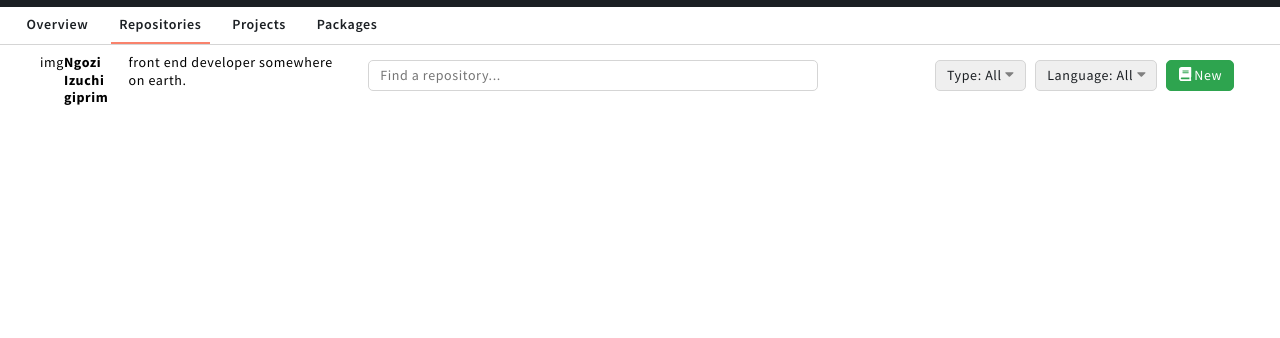
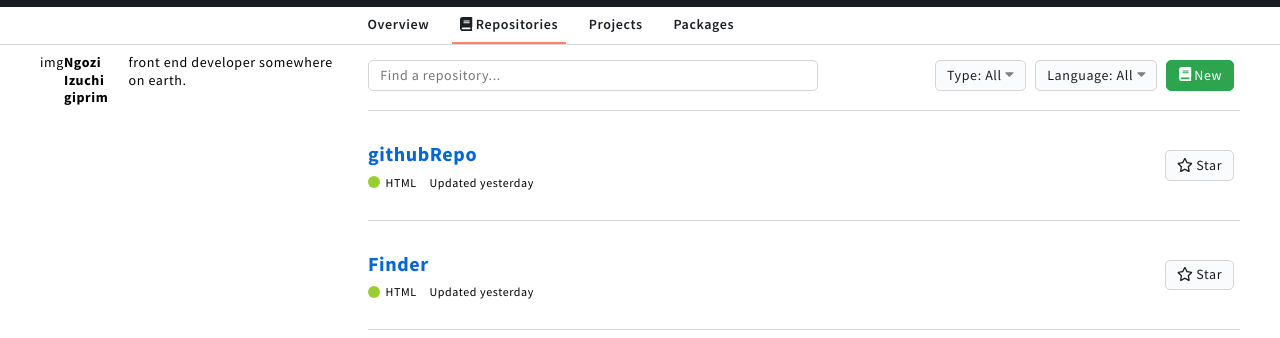
Before and after one commit to giprim/githubRepo, a plain HTML site: page index.html in a window 1280 px wide. Shown: the part 48-386 px from the top of the page. Drawn offline with Linux system fonts and the light colour scheme.

Commit message:
feat: implement repository UI

```diff
--- a/index.html
+++ b/index.html
@@ -82,11 +82,16 @@
 
         <h6 class="role">Software Engineer</h6>
       </div>
+      <div class="desktop"></div>
 
       <div class="tab-links box">
         <ul>
           <li><a href="#">Overview </a></li>
-          <li><a href="#" class="active-tab">Repositories </a></li>
+          <li>
+            <a href="#" class="active-tab"
+              ><i class="fas fa-book"></i> Repositories
+            </a>
+          </li>
           <li><a href="#">Projects </a></li>
           <li><a href="#">Packages </a></li>
         </ul>
@@ -107,8 +112,9 @@
           </div>
         </aside>
         <!-- Repos -->
-        <div>
-          <div class="flex-box">
+        <div class="repositories">
+          <!-- repository search and sort panel -->
+          <div class="flex-box border-bt">
             <div class="flex-grow maxwidth">
               <input
                 class="find-repo-input"
@@ -129,6 +135,41 @@
               </button>
             </div>
           </div>
+
+          <!-- Repository -->
+          <div class="flex-box repo border-bt">
+            <div>
+              <h3>
+                <a href="#"> githubRepo </a>
+              </h3>
+              <div class="flex-box">
+                <span class="color"></span>
+                <span class="lang">HTML</span>
+                <span class="last-update">Updated yesterday</span>
+              </div>
+            </div>
+
+            <button class="star btn-default">
+              <i class="far fa-star"></i> Star
+            </button>
+          </div>
+          <!-- Repository -->
+          <div class="flex-box repo border-bt">
+            <div>
+              <h3>
+                <a href="#"> Finder </a>
+              </h3>
+              <div class="flex-box">
+                <span class="color"></span>
+                <span class="lang">HTML</span>
+                <span class="last-update">Updated yesterday</span>
+              </div>
+            </div>
+
+            <button class="star btn-default">
+              <i class="far fa-star"></i> Star
+            </button>
+          </div>
         </div>
       </main>
     </div>
--- a/style.css
+++ b/style.css
@@ -2,6 +2,8 @@
 
 :root {
   --color-white: #fff;
+  --color-light: #fafbfc;
+  --color-light-2: #f3f3f3;
   --color-gray: #d5d5d5;
   --color-darkest: #1b1f23;
 }
@@ -194,6 +196,12 @@ nav {
   color: var(--color-darkest);
   margin: 0.4rem;
   margin-left: 0;
+  background: var(--color-light);
+  transition: 0.15s ease-out;
+}
+
+.btn-default:hover {
+  background: var(--color-light-2);
 }
 
 .btn-default span,
@@ -209,9 +217,49 @@ nav {
   background: #2ea44f;
 }
 
+.border-bt {
+  padding-bottom: 1rem;
+  border-bottom: 1px var(--color-gray) solid;
+}
+
+.repo {
+  padding: 30px 0;
+}
+
+.repo div h3 {
+  padding-bottom: 0.6rem;
+}
+.repo div h3 a {
+  font-size: 20px;
+  font-weight: 700;
+  color: #0366d6;
+  text-decoration: none;
+}
+
+.repo div h3 a:hover {
+  text-decoration: underline;
+}
+
+.repo div span {
+  font-size: 12px;
+}
+.repo div span.color {
+  display: inline-block;
+  height: 12px;
+  width: 12px;
+  border-radius: 50%;
+  background: yellowgreen;
+  margin-right: 0.4rem;
+}
+
+.last-update {
+  padding-left: 0.9rem;
+}
+
 /* DESKTOP */
 @media (min-width: 768px) {
-  main {
+  main,
+  .tabs-box {
     display: grid;
     grid-template-columns: minmax(250px, 300px) 1fr;
     grid-column-gap: 2rem;
```
